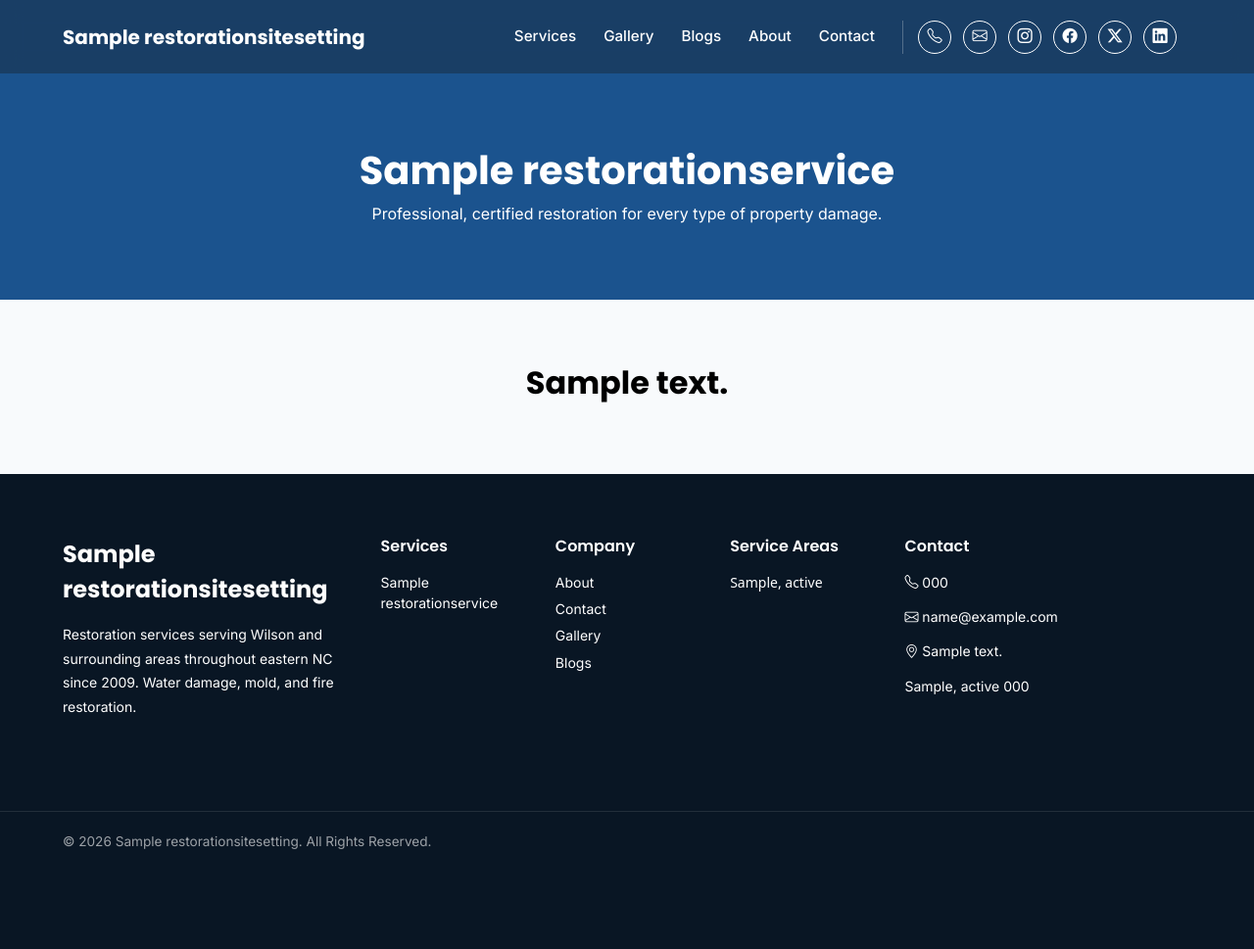
After one commit to vanlandinghamanderson/Restoration-Company-Website, a Django app: a page that uses templates/core/base.html in a window 1280 px wide. The commit adds this page. Shown: the whole page at 98% size. Run offline with Django 5.2, Linux system fonts and the light colour scheme; tables that the repository leaves empty hold one stand-in row (values such as "Sample post").

Commit message:
Slugs working properly

```diff
--- a/core/urls.py
+++ b/core/urls.py
@@ -4,6 +4,7 @@ from . import views
 urlpatterns = [
     path(route='', view=views.index, name='index'),
     path(route='services/', view=views.service_list, name='service_list'),
+    path(route='services/<slug:slug>', view=views.service_detail, name='service_detail'),
     path(route='about/', view=views.about, name='about'),
     path(route='gallery/', view=views.gallery, name='gallery'),
     path(route='contact', view=views.contact, name='contact'),
--- a/core/views.py
+++ b/core/views.py
@@ -1,5 +1,6 @@
 from django.shortcuts import render
 from .models import RestorationCarouselBackground, RestorationServiceArea, RestorationSiteSetting, RestorationService, RestorationCertification, RestorationReview, RestorationTeam
+from django.http import HttpResponse
 
 # Home Page
 def index(request):
@@ -50,3 +51,15 @@ def service_list(request):
         'restoration_service_areas' : RestorationServiceArea.objects.all(),
     }
     return render(request, 'core/services.html', context)
+
+# Our Service Detail
+def service_detail(request, slug):
+    context = {
+        'restoration_site_setting' : RestorationSiteSetting.objects.first(),
+        'restoration_services' : RestorationService.objects.all(),
+        'restoration_service_areas' : RestorationServiceArea.objects.all(),
+
+        # Gets the slug from the Service model
+        'restoration_service': RestorationService.objects.get(slug=slug)
+    }
+    return render(request, 'core/service_detail.html', context)
--- a/static/core/css/styles.css
+++ b/static/core/css/styles.css
@@ -292,7 +292,8 @@ section {
 }
 
 .services-grid {
-    margin-top: 48px;
+    margin-top: 4rem;
+    margin-bottom: 4rem;
     display: grid;
     gap: 24px;
     grid-template-columns: repeat(auto-fit, minmax(240px, 1fr));
@@ -303,6 +304,11 @@ section {
     border-radius: 5px;
     padding: 24px 36px;
     text-align: center;
+    cursor: pointer;
+}
+
+.service-card a {
+    color: black;
 }
 
 .service-card h3 {
--- a/templates/core/base.html
+++ b/templates/core/base.html
@@ -69,7 +69,9 @@
                 {% if restoration_services %}
                 <ul>
                     {% for service in restoration_services %}
-                    <li>{{ service.name }}</li>
+                    <a href="{% url 'service_detail' slug=service.slug %}">
+                        <li>{{ service.name }}</li>
+                    </a>
                     {% endfor %}
                 </ul>
                 {% endif %}
--- /dev/null
+++ b/templates/core/service_detail.html
@@ -0,0 +1,18 @@
+{% extends 'core/base.html' %}
+{% load static %}
+{% block content %}
+
+{% if restoration_service %}
+<section class="page-hero">
+    <div class="container page-hero_inner">
+        <h1>{{ restoration_service.name }}</h1>
+        <p class="page_text">Professional, certified restoration for every type of property damage.</p>
+    </div>
+</section>
+<section>
+    <div class="container">
+        <h2 class="section-title">{{ restoration_service.short_description }}</h2>
+    </div>
+</section>
+{% endif %}
+{% endblock %}
--- a/templates/core/services.html
+++ b/templates/core/services.html
@@ -12,8 +12,10 @@
         <div class="services-grid">
             {% for service in restoration_services %}
             <div class="service-card">
-                <h3>{{ service.name }}</h3>
-                <p>{{ service.short_description }}</p>
+                <a href="{% url 'service_detail' slug=service.slug %}">
+                    <h3>{{ service.name }}</h3>
+                    <p>{{ service.short_description }}</p>
+                </a>
             </div>
             {% endfor %}
         </div>
```
Also changed, not shown: templates/core/index.html (+4 -5 lines).
